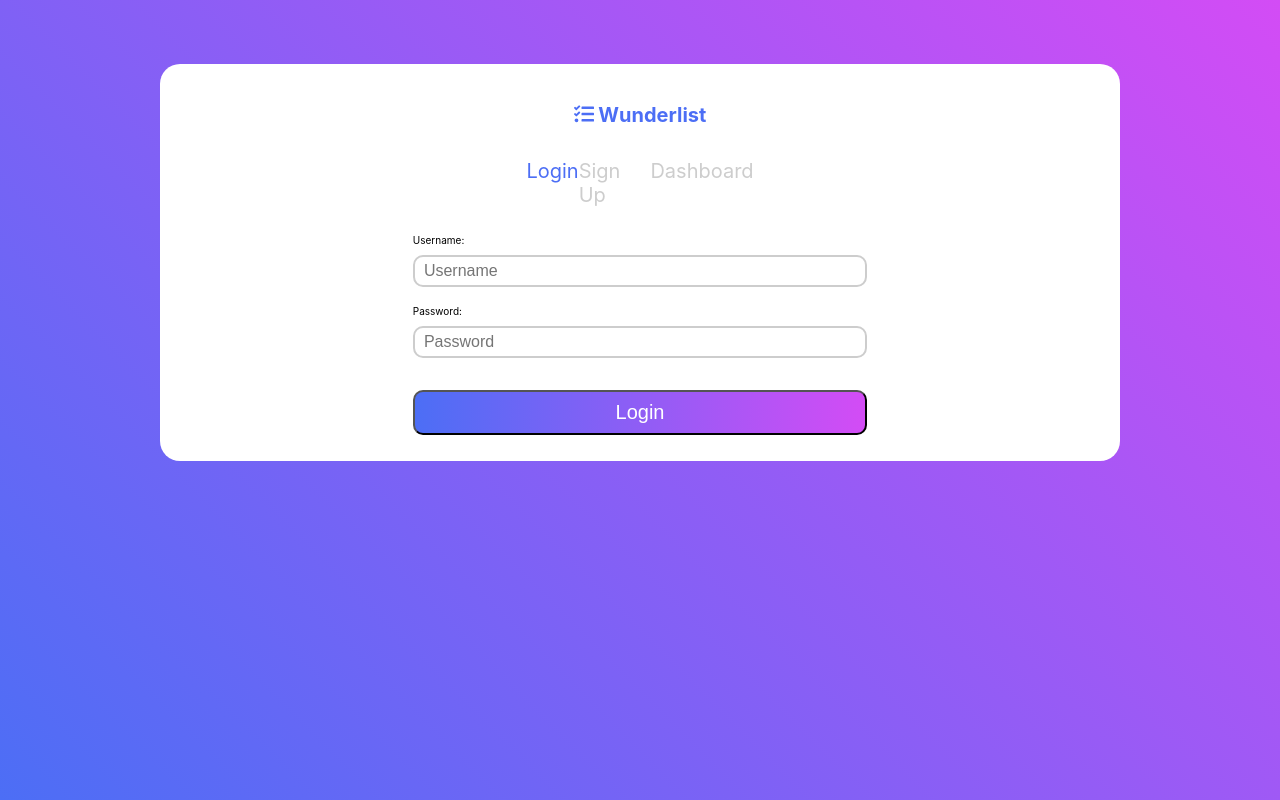
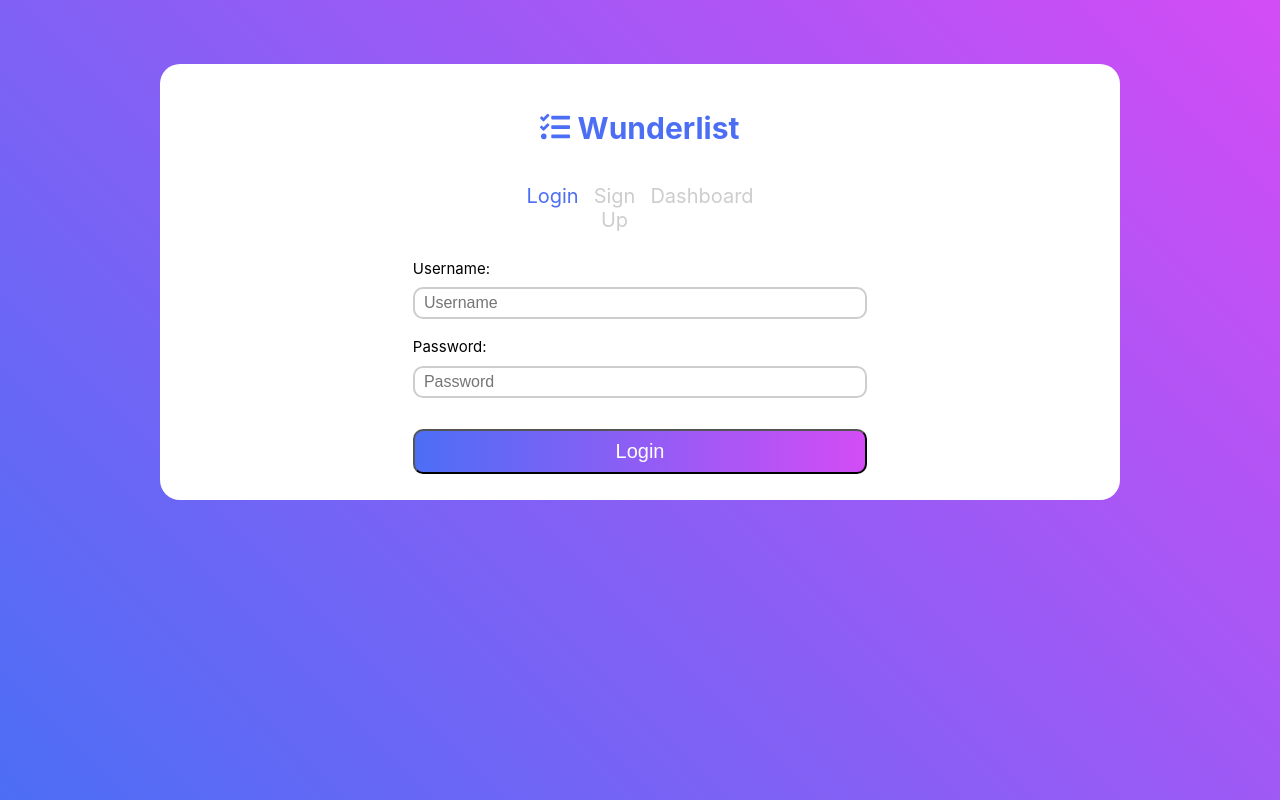
Before and after one commit to wunderlist1-bw-ft/FE, a React (Create React App) app in the folder wunderlist/: page /login in a window 1280 px wide. Built offline with nearby package versions, Linux system fonts and the light colour scheme.

Commit message:
moved loginsignup component back into app.js

```diff
--- a/wunderlist/src/App.js
+++ b/wunderlist/src/App.js
@@ -1,37 +1,20 @@
 import React from 'react';
-import { Route, NavLink, Switch } from "react-router-dom";
+import { Route } from "react-router-dom";
 import LoginSignup from "./components/onboarding/LoginSignup";
-import { FontAwesomeIcon } from "@fortawesome/react-fontawesome";
-import { faTasks } from "@fortawesome/free-solid-svg-icons";
 import { BrowserRouter as Router } from "react-router-dom";
+import Dashboard from './components/Dashboard'
 
-import Signup from "./components/onboarding/Signup";
-import Login from "./components/onboarding/Login";
-import Dashboard from './components/Dashboard'
-import PrivateRoute from './components/PrivateRoute'
 
 import './App.css';
 
 function App() {
-
-
   return (
-    <Router >
-    <div className="login-signup-container">
-            <div className="login-signup">
-                <h1><FontAwesomeIcon icon={faTasks} /> Wunderlist</h1>
-                <div className="login-signup-links">
-                    <NavLink to="/login">Login</NavLink>
-                    <NavLink to="/signup">Sign Up</NavLink>
-                    <NavLink to='/dashboard'>Dashboard</NavLink>
-                </div>
-                <Switch>
-                  <PrivateRoute exact path='/dashboard' component={Dashboard} />
-                  <Route path="/login" render={props => <Login {...props} />} />
-                  <Route path="/signup" render={props => <Signup {...props} />} />
-                </Switch>
-            </div>
-        </div>
+    <Router>
+    <div className="App">
+      <Route path="/">
+        <LoginSignup />
+      </Route>
+    </div>
     </Router>
   );
 }
--- a/wunderlist/src/components/onboarding/Login.js
+++ b/wunderlist/src/components/onboarding/Login.js
@@ -15,11 +15,11 @@
     const { register, handleSubmit, errors } = useForm({ validationSchema: schema });
 
     const onSubmit = () => {
-        console.log(credentials)
+        //console.log(credentials)
         axiosWithAuth()
             .post('/api/auth/users/login', credentials)
             .then(res => {
-                console.log(res)
+                //console.log(res)
                 window.localStorage.setItem('token', res.data.payload)
                 setCredentials({ username: '', password: '' });
                 props.history.push('/dashboard')
@@ -29,7 +29,7 @@
     }
 
     const handleChange = e => {
-        console.log(e.target.name, e.target.value);
+       // console.log(e.target.name, e.target.value);
         setCredentials({
             ...credentials,
             [e.target.name]: e.target.value
--- a/wunderlist/src/components/onboarding/LoginSignup.js
+++ b/wunderlist/src/components/onboarding/LoginSignup.js
@@ -1,10 +1,11 @@
 import React from "react";
-import { Route, NavLink } from "react-router-dom";
+import { Route, NavLink, Switch } from "react-router-dom";
 import { FontAwesomeIcon } from "@fortawesome/react-fontawesome";
 import { faTasks } from "@fortawesome/free-solid-svg-icons";
 import Signup from "./Signup";
 import Login from "./Login";
 import Dashboard from '../Dashboard'
+import PrivateRoute from '../PrivateRoute'
 
 const LoginSignup = props => {
     return (
@@ -16,13 +17,11 @@
                     <NavLink to="/signup">Sign Up</NavLink>
                     <NavLink to='/dashboard'>Dashboard</NavLink>
                 </div>
-                <Route exact path='/dashboard' component={Dashboard} />
-                <Route path="/login">
-                    <Login />
-                </Route>
-                <Route path="/signup">
-                    <Signup />
-                </Route>
+                <Switch>
+                  <PrivateRoute exact path='/dashboard' component={Dashboard} />
+                  <Route path="/login" render={props => <Login {...props} />} />
+                  <Route path="/signup" render={props => <Signup {...props} />} />
+                </Switch>
             </div>
         </div>
     );
--- a/wunderlist/src/components/onboarding/Signup.js
+++ b/wunderlist/src/components/onboarding/Signup.js
@@ -11,16 +11,16 @@
 });
 
 const SignupForm = props => {
-    console.log(props)
+    //console.log(props)
     const [credentials, setCredentials] = useState({ username: '', password: '' });
-    const { register, handleSubmit, errors } = useForm({ validationSchema: schema}); // validationSchema: schema
+    const { register, handleSubmit, errors } = useForm({ validationSchema: schema});
 
     const onSubmit = () => {
-        console.log(credentials)
+        //console.log(credentials)
         axiosWithAuth()
             .post('/api/auth/users/register', credentials)
             .then(res => {
-                console.log(res)
+               // console.log(res)
                 window.localStorage.setItem('token', res.data.payload)
                 setCredentials({ username: '', password: '' });
                 props.history.push('/login')
@@ -29,7 +29,7 @@
     }
 
     const handleChange = e => {
-        console.log(e.target.name, e.target.value);
+        //console.log(e.target.name, e.target.value);
         setCredentials({
             ...credentials,
             [e.target.name]: e.target.value
```
